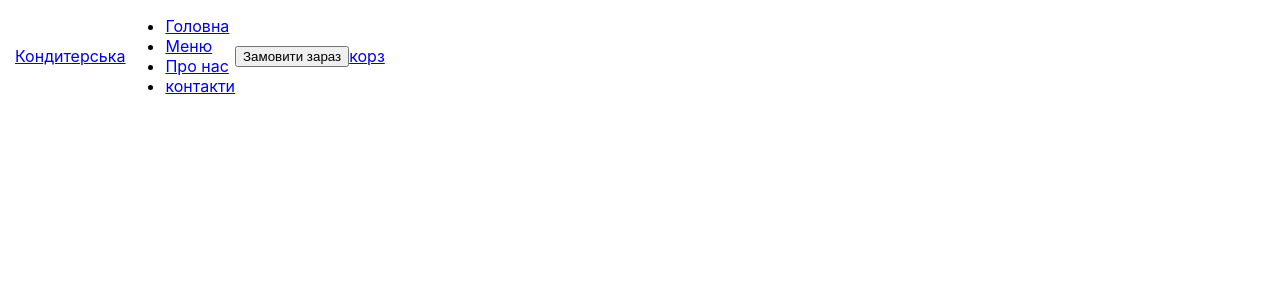
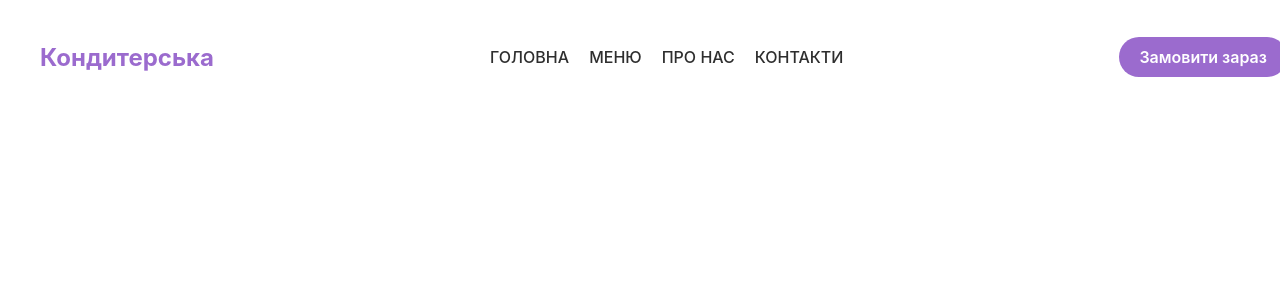
Before and after one commit to TarasTikan/confectionery-cake-project, a React (Create React App) app: page / in a window 1280 px wide. Shown: the top 300 px of the page. Built offline with nearby package versions, Linux system fonts and the light colour scheme.

Commit message:
add header

```diff
--- a/src/App.css
+++ b/src/App.css
@@ -1,3 +1,5 @@
+@import-normalize;
+
 .App {
   text-align: center;
 }
@@ -36,3 +38,33 @@
     transform: rotate(360deg);
   }
 }
+
+* {
+  box-sizing: border-box;
+}
+
+p,
+h1,
+h2,
+h3,
+h4,
+h5,
+h6 {
+  margin: 0;
+}
+
+ul {
+  margin: 0;
+  padding-left: 0;
+  list-style: none;
+}
+
+img {
+  display: block;
+  height: auto;
+}
+
+fieldset {
+  margin: 0;
+  padding: 0;
+}
--- a/src/components/header/header.jsx
+++ b/src/components/header/header.jsx
@@ -1,28 +1,28 @@
-import { Header, Container } from "./header.styled";
-
+import { Header, Container, NavList, Logo, NavLink, BtnHeader, BtnBasket } from "./header.styled";
+import {ShopBascetIcon} from '../../icons/shopBascetIcon'
 export const SideBar = () => {
   return (
     <Header>
       <Container>
-        <a href="/">Кондитерська</a>
+        <Logo href="/">Кондитерська</Logo>
         <nav>
-          <ul>
+          <NavList>
             <li>
-              <a href="/">Головна</a>
+              <NavLink href="/">Головна</NavLink>
             </li>
             <li>
-              <a href="/">Меню</a>
+              <NavLink href="/">Меню</NavLink>
             </li>
             <li>
-              <a href="/">Про нас</a>
+              <NavLink href="/">Про нас</NavLink>
             </li>
             <li>
-              <a href="/">контакти</a>
+              <NavLink href="/">контакти</NavLink>
             </li>
-          </ul>
+          </NavList>
         </nav>
-        <button type="button">Замовити зараз</button>
-        <a href="0">корз</a>
+        <BtnHeader type="button">Замовити зараз</BtnHeader>
+        <BtnBasket href="0"><ShopBascetIcon/></BtnBasket>
       </Container>
     </Header>
   );
--- a/src/components/header/header.styled.jsx
+++ b/src/components/header/header.styled.jsx
@@ -2,6 +2,10 @@ import styled from '@emotion/styled';
 
 export const Header = styled.header`
 background-color: #FFFFFF;
+  padding-top: 20px;
+  padding-bottom: 50px;
+  padding: 27px 25px;
+  font-family: 'Inter';
 `
 export const Container = styled.div`
   width: 100%;
@@ -20,3 +24,73 @@ export const Container = styled.div`
     width: 1357px;
   }
 `;
+
+
+export const Logo = styled.a`
+margin-right: auto;
+ font-size: 24px;
+  font-weight: 700;
+  color: #9B6BCE;
+  text-decoration: none;
+`
+
+export const NavList = styled.ul`
+display: flex;
+gap: 20px;
+align-items: center;
+justify-content: center;
+list-style:none;
+`
+
+export const NavLink = styled.a`
+ font-family: 'Inter';
+  text-transform: uppercase;
+  font-size: 16px;
+  font-weight: 500;
+  color: #2E2E2E;
+  text-decoration: none;
+  padding-top: 44px;
+  padding-bottom: 55px;
+ transition: color 300ms cubic-bezier(0.4, 0, 0.2, 1);
+
+  &:hover {
+  color: #9B6BCE;
+}
+`
+export const BtnHeader = styled.button`
+ font-family: 'Inter';
+ font-size: 16px;
+  font-weight: 600;
+  padding: 10px 20px;
+  border-radius: 30px;
+  border: none;
+  background-color: #9B6BCE;
+  color: #fff;
+  cursor: pointer;
+  margin-left: auto;
+  margin-right: 20px;
+  transition: background-color 300ms cubic-bezier(0.4, 0, 0.2, 1);
+    &:hover {
+  background-color: #F89B82;
+}
+  `
+
+export const BtnBasket = styled.button`
+   width: 60px;
+  height: 60px;
+  border: none;
+  background-color: transparent;
+  border-radius: 50%;
+   transition: fill 250ms cubic-bezier(0.4, 0, 0.2, 1),
+    border 250ms cubic-bezier(0.4, 0, 0.2, 1),
+    background-color 250ms cubic-bezier(0.4, 0, 0.2, 1);
+ cursor: pointer;
+  svg {
+    width: 25px;
+    height: 25px;
+  }
+
+    &:hover {
+      fill: #fff;
+      background-color: #9B6BCE;
+    }`
--- /dev/null
+++ b/src/icons/shopBascetIcon.js
@@ -0,0 +1,14 @@
+export const ShopBascetIcon = () => {
+  return (
+    <svg
+      version="1.1"
+      xmlns="http://www.w3.org/2000/svg"
+      width="27"
+      height="28"
+      viewBox="0 0 32 32"
+    >
+      <title>shopcase</title>
+      <path d="M31.815 6.686c-0.183-0.263-0.478-0.425-0.798-0.438l-19.85-0.856c-0.57-0.025-1.045 0.415-1.070 0.982s0.415 1.045 0.982 1.070l18.506 0.798-3.639 11.353h-16.192l-2.925-15.929c-0.064-0.349-0.304-0.64-0.635-0.77l-4.791-1.882c-0.528-0.207-1.124 0.053-1.331 0.58s0.052 1.124 0.58 1.331l4.26 1.674 2.977 16.208c0.090 0.487 0.514 0.841 1.010 0.841h0.494l-1.128 3.132c-0.094 0.262-0.056 0.554 0.105 0.782s0.421 0.364 0.7 0.364h0.791c-0.49 0.545-0.791 1.264-0.791 2.053 0 1.699 1.382 3.080 3.080 3.080s3.080-1.382 3.080-3.080c0-0.79-0.301-1.508-0.791-2.053h6.716c-0.49 0.545-0.791 1.264-0.791 2.053 0 1.699 1.382 3.080 3.080 3.080s3.080-1.382 3.080-3.080c0-0.79-0.301-1.508-0.791-2.053h0.962c0.473 0 0.856-0.383 0.856-0.856s-0.383-0.856-0.856-0.856h-16.408l0.924-2.567h15.484c0.447 0 0.842-0.288 0.978-0.713l4.278-13.348c0.098-0.305 0.048-0.638-0.135-0.9zM12.15 29.348c-0.755 0-1.369-0.614-1.369-1.369s0.614-1.369 1.369-1.369c0.755 0 1.369 0.614 1.369 1.369s-0.614 1.369-1.369 1.369zM23.444 29.348c-0.755 0-1.369-0.614-1.369-1.369s0.614-1.369 1.369-1.369c0.755 0 1.369 0.614 1.369 1.369s-0.614 1.369-1.369 1.369z"></path>
+    </svg>
+  );
+};
```
